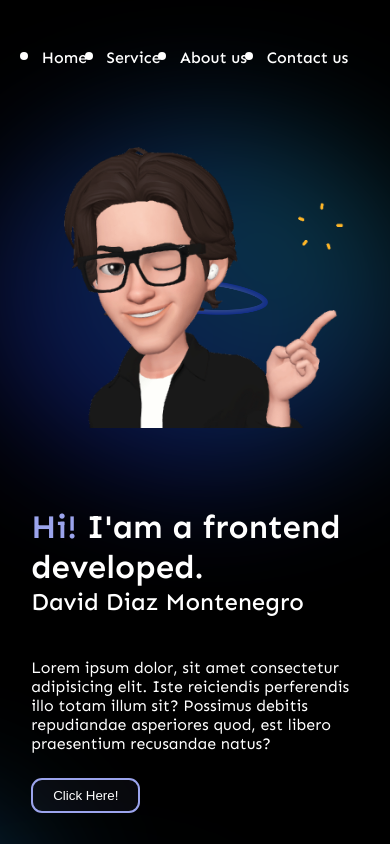
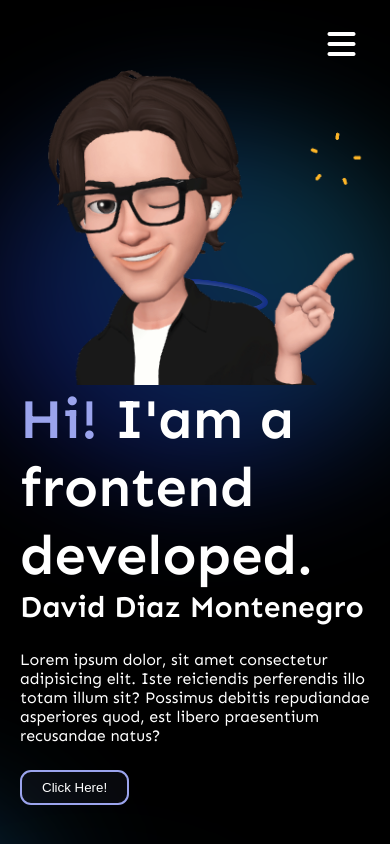
Before and after one commit to daviddiazm/Portafolio-David-Diaz-M, a React (Vite) app: page / in a window 390 px wide. Shown: the top 844 px of the page. Built offline with nearby package versions, Linux system fonts and the light colour scheme.

Commit message:
responsive nav y header funcional

```diff
--- a/src/components/Header/Header.css
+++ b/src/components/Header/Header.css
@@ -1,6 +1,6 @@
 .header__home {
   height: 90vh;
-    padding: 8vw;
+  padding: 10vw;
   display: flex;
   flex-direction: column-reverse;
   justify-content: space-between;
@@ -13,6 +13,7 @@
   display: flex;
   flex-direction: column;
   align-items: flex-start;
+  max-width: 700px;
 }
 
 .header__1 h2 {
@@ -37,6 +38,57 @@
 
 .header__2 img {
   position: relative;
-    width: 80vw;
+  /* width: 80vw; */
   max-width: 500px;
 }
+
+  .header__1 h2 {
+    font-size: 56px;
+    font-weight: 600;
+  }
+
+  .header__1 h3 {
+    font-size: 30px;
+    font-weight: 600;
+  }
+
+  .header__1 p {
+    margin-top: 3vh;
+    font-weight: 100;
+  }
+
+  .header__2 img {
+    width: 50vw;
+    max-width: 500px;
+    min-width: 350px;
+  }
+
+@media (min-width: 1024px) {
+  .header__home {
+    flex-direction: row;
+
+    width: 100vw;
+    padding: 8vw;
+  }
+
+  .header__1 h2 {
+    font-size: 56px;
+    font-weight: 700;
+  }
+
+  .header__1 h3 {
+    font-size: 30px;
+    font-weight: 600;
+  }
+
+  .header__1 p {
+    margin-top: 3vh;
+    font-weight: 100;
+  }
+
+  .header__2 img {
+    width: 50vw;
+    max-width: 500px;
+    min-width: 350px;
+  }
+}
--- a/src/components/Nav/Nav.css
+++ b/src/components/Nav/Nav.css
@@ -1,32 +1,72 @@
-/* .nav {
-  visibility: visible;
+
+.nav {
   height: 10vh;
-  padding: 15px;
   display: flex;
-  justify-content: center;
-  align-items: flex-end;
-  gap: 5vw;
+  flex-direction: row-reverse;
+  align-items: center;
 }
 
 .nav__toggel {
-  display: none;
+  margin-top: 0px;
+  padding: 15px;
+  background-color: transparent;
+  color: var(--Wihte);
+  border: 0px solid;
+  border-color: #9BA4ED;
+  border-radius: 11px;
+  cursor: pointer;
+  position: fixed;
+  top: 1.5vh;
+  right: 5vw;
+  z-index: 15;
+}
+
+.nav__toggel i {
+  font-size: 2rem;
 }
 
 .nav__menu {
-  list-style-type: none;
-  height: 10vh;
-  padding: 15px;
-  background-color: transparent;
-  backdrop-filter: blur(0);
+  left: 100%;
+  width: 100vw;
+  height: 100vh;
+  margin: 0%;
+  padding: 0%;
+  background-color: var(--navMenu);
+  backdrop-filter: blur(8px) ;
   display: flex;
-  flex-direction: row;
+  flex-direction: column;
   justify-content: center;
-  align-items: flex-end;
-  gap: 5vw;
-  position: relative;
-  top: 15px;
+  align-items: center;
+  gap: 10vh;
+  list-style: none;
+  overflow: auto;
+  transition-duration: 0.3s;
+  position: fixed;
+  top: 0;
+  z-index: 10;
+}
+
+.nav__slide {
   left: 0%;
+
+  width: 100vw;
+  height: 100vh;
+  margin: 0%;
+  padding: 0%;
+  background-color: var(--navMenu);
+  backdrop-filter: blur(8px) ;
+  display: flex;
+  flex-direction: column;
+  justify-content: center;
+  align-items: center;
+  gap: 10vh;
+  list-style: none;
+  overflow: auto;
+  position: fixed;
+  top: 0;
+  z-index: 10;
 }
+
 .menu__item {
   font-size: 1.5rem;
   font-weight: 500;
@@ -34,13 +74,17 @@
   text-decoration: none;
   position: relative;
 }
+
 .menu__link {
-  font-size: 1rem;
+  font-size: 1.5rem;
   font-weight: 500;
   color: var(--Wihte);
   text-decoration: none;
   position: relative;
 }
+
+
+
 
 @media (min-width: 992px) {
   .nav {
@@ -61,6 +105,7 @@
   .nav__menu {
     height: 10vh;
     padding: 15px;
+    max-width: 900px;
     background-color: transparent;
     backdrop-filter: blur(0);
     display: flex;
@@ -86,69 +131,4 @@
     text-decoration: none;
     position: relative;
   }
-} */
-
-.nav {
-  visibility: visible;
-  height: 10vh;
-  padding: 15px;
-  display: flex;
-  justify-content: center;
-  align-items: flex-end;
-  gap: 5vw;
 }
-
-.nav__toggel {
-  display: none;
-
-}
-
-.nav__menu {
-  height: 10vh;
-  padding: 15px;
-  background-color: transparent;
-  backdrop-filter: blur(0);
-  display: flex;
-  flex-direction: row;
-  justify-content: center;
-  align-items: flex-end;
-  gap: 5vw;
-  position: relative;
-  top: 15px;
-  left: 0%;
-}
-.menu__item {
-  font-size: 1.5rem;
-  font-weight: 500;
-  color: var(--Wihte);
-  text-decoration: none;
-  position: relative;
-}
-.menu__link {
-  font-size: 1rem;
-  font-weight: 500;
-  color: var(--Wihte);
-  text-decoration: none;
-  position: relative;
-}
-
-.nav__slide {
-  left: 0%;
-
-  width: 100vw;
-  height: 100vh;
-  margin: 0%;
-  padding: 0%;
-  background-color: var(--navMenu);
-  backdrop-filter: blur(8px) ;
-  display: flex;
-  flex-direction: column;
-  justify-content: center;
-  align-items: center;
-  gap: 10vh;
-  list-style: none;
-  overflow: auto;
-  position: fixed;
-  top: 0;
-  z-index: 10;
-}
--- a/src/components/Nav/Nav.jsx
+++ b/src/components/Nav/Nav.jsx
@@ -1,14 +1,25 @@
-import React from 'react'
+import React, { useState } from 'react'
 import "./Nav.css"
 
 const Nav = () => {
+
+  const [toggleClass, setToggleClass] = useState("")
+
+  const changeToggle = () => {
+    if(toggleClass) {
+      setToggleClass("")
+    } else {
+      setToggleClass("nav__slide")
+    }
+  }
+
   return (
     // <nav className="nav__slide">
     <nav className="nav">
-      <button className="nav__toggel">
+      <button className="nav__toggel" onClick={changeToggle} >
         <i className="fa-solid fa-bars"></i>
       </button>
-      <ul className="nav__menu">
+      <ul className={"nav__menu "+ toggleClass}>
         <li className="menu__item">
           <a href="#" className="menu__link">Home</a>
         </li>
```
Lines whose indentation alone changed are shown as unchanged.
